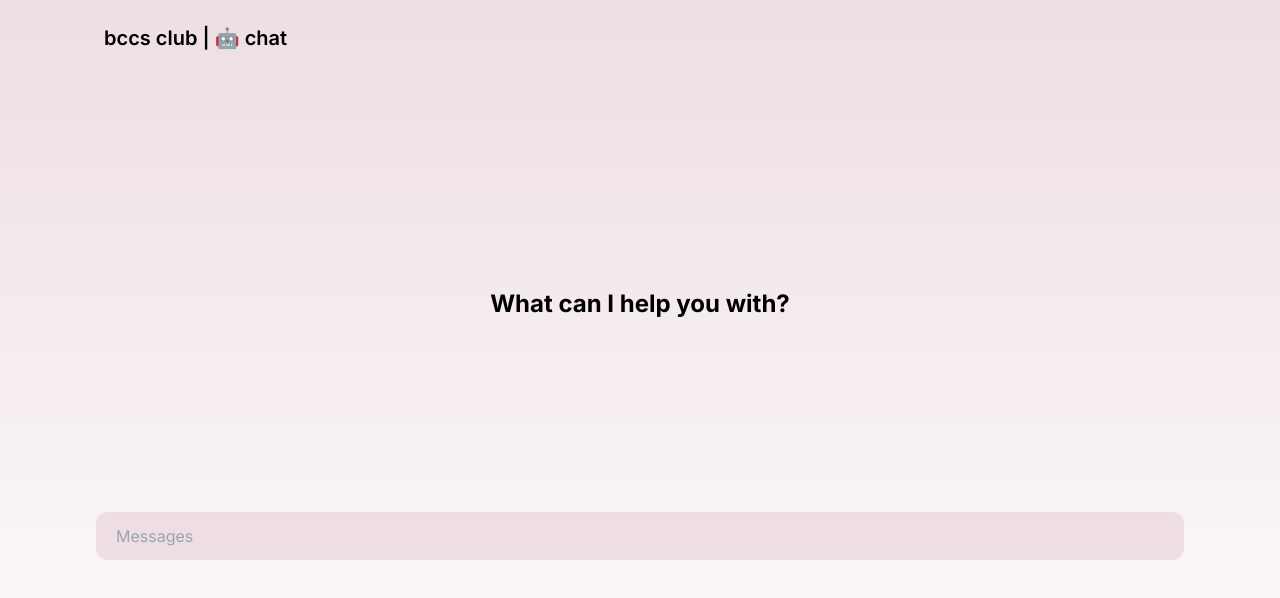
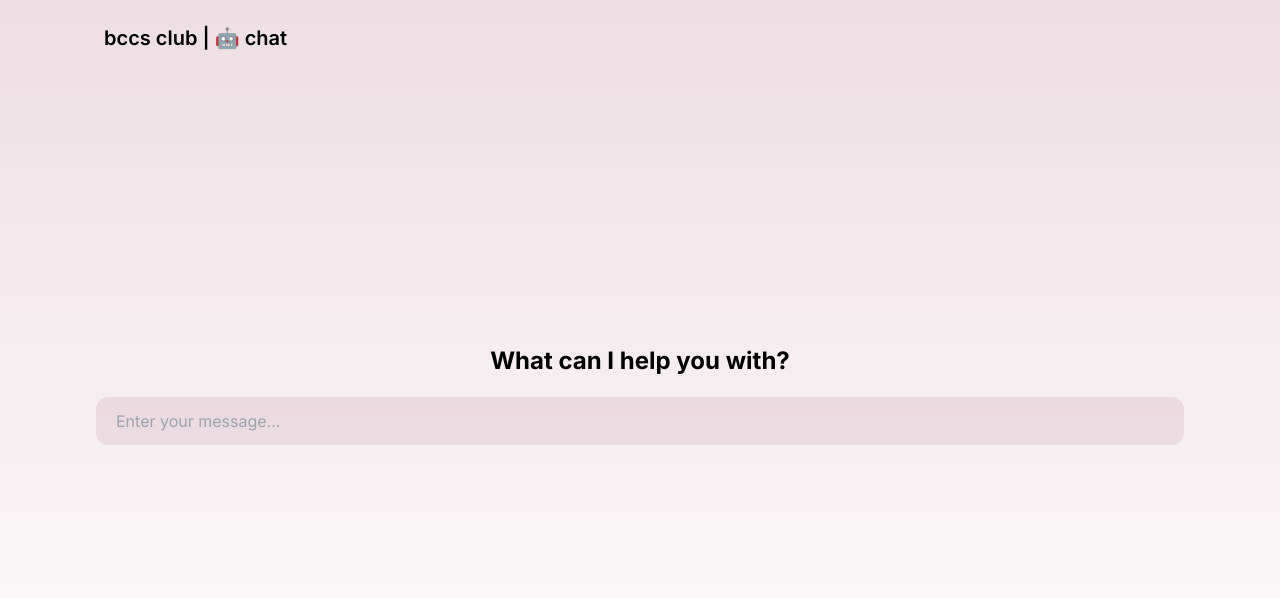
Before and after one commit to bc-compsci-club/chat, a Next.js app in the folder frontend/: page /chat in a window 1280 px wide. Shown: the top 598 px of the page. Built offline with nearby package versions, Linux system fonts and the light colour scheme.

Commit message:
Enhance chat component with improved message input handling and add typing animation

```diff
--- a/frontend/src/app/chat/page.tsx
+++ b/frontend/src/app/chat/page.tsx
@@ -6,8 +6,6 @@ export type MessageData = {
   role: "user" | "assistant";
   content: string;
 };
-
-
 
 export default function Chat() {
   const [message, setMessage] = React.useState("");
@@ -29,7 +27,7 @@ export default function Chat() {
       { role: "assistant", content: "Thinking..." },
     ]);
     console.time("fetch");
-    const response = await fetch(`${process.env.NEXT_PUBLIC_BACKEND_URL}/api/v1/llm` as string, {
+    const response = await fetch(`${process.env.NEXT_PUBLIC_BACKEND_URL}/api/v1/llm`, {
       method: "POST",
       headers: {
         "Content-Type": "application/json",
@@ -62,12 +60,11 @@ export default function Chat() {
   }
   return (
     <div className="relative isolate px-5 lg:px-24 py-2 h-full bg-gradient-to-b from-bc-red/15">
-      <Link href={"/"} className="py-4 px-2 w-fit  flex gap-2 items-center">
+      <Link href={"/"} className="py-4 px-2 w-fit flex gap-2 items-center">
         <h1 className="text-balance text-xl text-center font-semibold">
           bccs club | 🤖 chat
         </h1>
       </Link>
-      <div className={`${messages.length === 0 ? "flex items-center justify-center h-1/2 mt-10 font-bold text-2xl" : "hidden"}`}>What can I help you with?</div>
       <div ref={isScrolledToBottom} className={`h-4/5 rounded overflow-auto  ${messages.length > 0 ? "block" : "hidden"}`}>
         <div className="px-5 py-4 flex-col mt-4 flex gap-3">
           {messages.map((message, i) => (
@@ -78,16 +75,20 @@ export default function Chat() {
           ))}
         </div>
       </div>
-      <form  onSubmit={handleForm}>
+      <div className={messages.length === 0 ? "h-5/6 w-full flex items-center gap-2 flex-col justify-center" : "block"}>
+      <div className={`${messages.length === 0 ? "w-full animate-typing overflow-hidden whitespace-nowrap flex items-center justify-center font-bold text-2xl" : "hidden"}`}>What can I help you with?</div>
+      <form className="w-full" onSubmit={handleForm}>
       <input
+        onChange={e => setMessage(e.target.value)}
         required
-        onChange={e => setMessage(e.target.value)}
-        className="mt-3 bg-bc-red/10 w-full h-12 rounded-xl px-5"
-        placeholder="Messages"
+        onInvalid={(e) => e.preventDefault()}
+        className="mt-3 bg-bc-red/10 w-full h-12 rounded-xl px-5 focus:outline-none"
+        placeholder="Enter your message..."
         value={message}
         type="text"
       />
       </form>
+      </div>
     </div>
   );
 }
--- a/frontend/tailwind.config.ts
+++ b/frontend/tailwind.config.ts
@@ -8,6 +8,20 @@ const config: Config = {
   ],
   theme: {
     extend: {
+      keyframes: {
+        typing: {
+          "0%": {
+            width: "0%",
+            visibility: "hidden"
+          },
+          // "100%": {
+          //   width: "100%",
+          // },
+        },
+      },
+      animation: {
+        typing: "typing 2s",
+      },
       colors: {
         "bc-red": "#882346",
         "bc-yellow": "#f3bd48",
```
